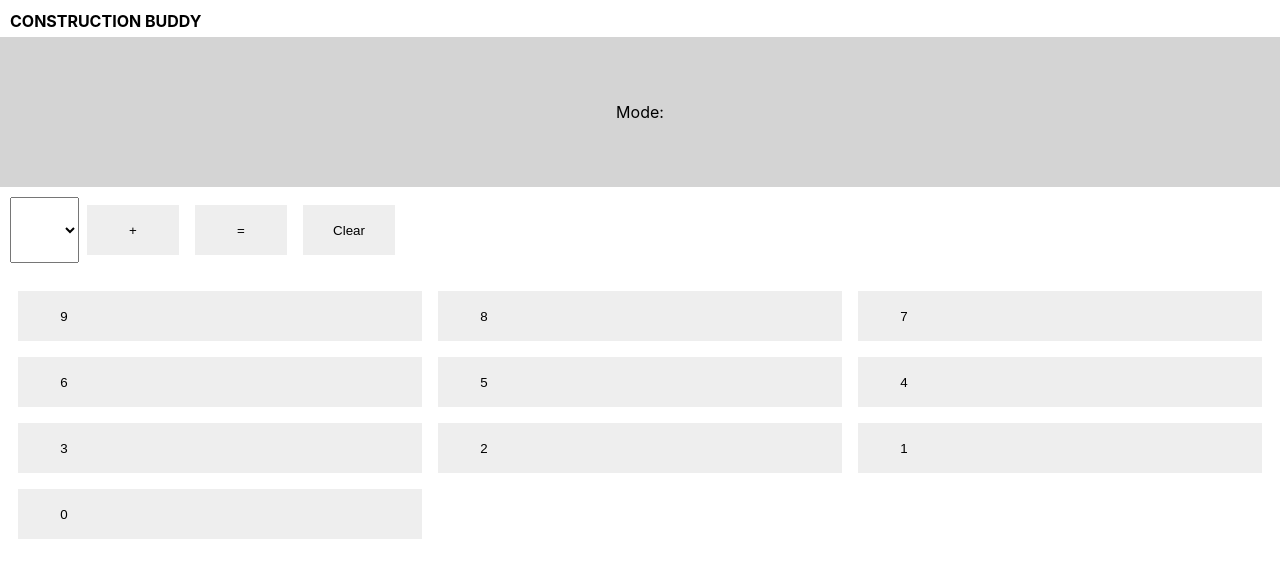
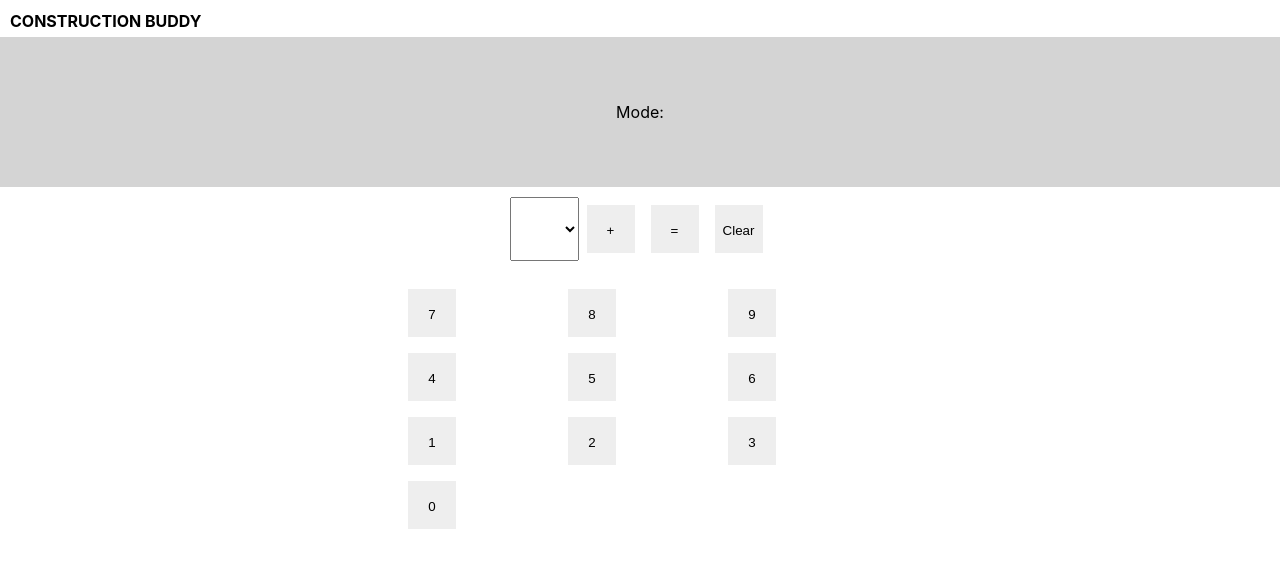
Before and after one commit to nategraves/construction-buddy, a React (Create React App) app: page / in a window 1280 px wide. Shown: the top 578 px of the page. Built offline with nearby package versions, Linux system fonts and the light colour scheme.

Commit message:
Working a bit on UI

```diff
--- a/src/App.tsx
+++ b/src/App.tsx
@@ -1,7 +1,7 @@
 import React from "react";
 
 import { ValueProvider } from "./contexts";
-import { Digits, Display, Targets } from "./components";
+import { Display, PrimaryButtons } from "./components";
 
 function App() {
   return (
@@ -13,7 +13,7 @@ function App() {
           flexDirection: "row",
           flexWrap: "wrap",
           maxHeight: "100vh",
-          justifyContent: "flex-start",
+          justifyContent: "center",
           overflow: "hidden",
           width: "100vw",
         }}
@@ -32,8 +32,7 @@ function App() {
           </h1>
         </div>
         <Display />
-        <Targets />
-        <Digits />
+        <PrimaryButtons />
       </div>
     </ValueProvider>
   );
--- a/src/components/Buttons/Button.tsx
+++ b/src/components/Buttons/Button.tsx
@@ -8,6 +8,7 @@ interface ButtonProps {
   onClick: (currentValue?: number) => void;
   disabled?: boolean;
   children: ReactElement | string;
+  size?: number;
 }
 
 export const Button: FC<ButtonProps> = (props) => {
@@ -18,11 +19,17 @@ export const Button: FC<ButtonProps> = (props) => {
     children,
     disabled,
     textColor = "#000",
+    size = 48,
   } = props;
   return (
     <button
       className="button"
-      style={{ display: "flex", cursor: disabled ? "pointer" : "default" }}
+      style={{
+        display: "flex",
+        cursor: disabled ? "pointer" : "default",
+        width: `${size}px`,
+        height: `${size}px`,
+      }}
       onClick={() => (disabled ? {} : props.onClick())}
     >
       {altFnText != null && (
--- a/src/components/Buttons/Digits/index.tsx
+++ /dev/null
@@ -1,38 +0,0 @@
-import React, { useContext } from "react";
-
-import { ValueContext } from "../../../contexts";
-import { Button } from "../Button";
-
-export function Digits() {
-  const { input, setInput } = useContext(ValueContext);
-
-  const handleButtonPress = (n: number) => {
-    const num = (o: Maybe<number>, n: number) =>
-      parseInt(o != null ? `${o}${n}` : `${n}`, 10);
-
-    setInput(num(input, n));
-  };
-
-  return (
-    <div
-      style={{
-        padding: "10px",
-        // display: "flex",
-        // flexFlow: "row wrap",
-        // alignItems: "space-between",
-        // justifyContent: "flex-start",
-        display: "grid",
-        gridTemplateColumns: "1fr 1fr 1fr",
-        width: "100%",
-      }}
-    >
-      {Array.from(Array(10).keys())
-        .reverse()
-        .map((i) => (
-          <Button key={`button-${i}`} onClick={() => handleButtonPress(i)}>
-            {String(i)}
-          </Button>
-        ))}
-    </div>
-  );
-}
--- /dev/null
+++ b/src/components/Display/ImperialValueDisplay.tsx
@@ -0,0 +1,6 @@
+import React from "react";
+import { ImperialValue } from "types";
+
+export const ImperialValueDisplay = ({ value }: { value: ImperialValue }) => {
+  return <div>Value: </div>;
+};
--- /dev/null
+++ b/src/components/Display/MetricValueDisplay.tsx
@@ -0,0 +1,6 @@
+import React from "react";
+import { MetricValue } from "types";
+
+export const MetricValueDisplay = ({ value }: { value: MetricValue }) => {
+  return <div>Value: </div>;
+};
--- a/src/components/Display.tsx
+++ b/src/components/Display/index.tsx
@@ -1,10 +1,10 @@
 import React, { useContext } from "react";
-import { isImperial, isMetric, isNumber } from "../data/Value";
+import { isImperial, isMetric, isNumber } from "../../data/Value";
 
-import { ValueContext } from "../contexts";
+import { ValueContext } from "../../contexts";
 
 export function Display() {
-  const { input, mode, resolution, stored, total } = useContext(ValueContext);
+  const { input, mode, stored, total } = useContext(ValueContext);
 
   let inputDisplay = "";
   let storedDisplay = "";
@@ -18,19 +18,15 @@ export function Display() {
     const measurements = [];
     console.log("Stored imperial", isImperial(stored));
     if (isImperial(stored)) {
-      const {
-        ft,
-        ins,
-        fr: { n },
-      } = stored;
+      const { ft, ins, fr } = stored;
       if (ft != null) {
         measurements.push(`${ft}ft`);
       }
       if (ins != null) {
         measurements.push(`${ins}in`);
       }
-      if (n != null) {
-        measurements.push(`${stored.fr.n}/${resolution}`);
+      if (fr != null) {
+        measurements.push(`${stored.fr}`);
       }
       storedDisplay = measurements.join(" - ");
     } else if (isMetric(stored)) {
@@ -58,8 +54,8 @@ export function Display() {
       if ("ins" in total) {
         totalDisplay += ` - ${total.ins}in`;
       }
-      if ("n" in total) {
-        totalDisplay += ` - ${total.n}/${resolution}`;
+      if ("fr" in total) {
+        totalDisplay += ` - ${total.fr}`;
       }
     } else if (isMetric(total)) {
       if ("m" in total) {
--- /dev/null
+++ b/src/components/PrimaryButtons.tsx
@@ -0,0 +1,82 @@
+import React, { useContext } from "react";
+
+import { ValueContext } from "../contexts";
+import { Units } from "../types";
+import {
+  Add,
+  Clear,
+  Centimeters,
+  Feet,
+  Fractional,
+  Inches,
+  Meters,
+  Millimeters,
+  Equals,
+  SelectResolution,
+  SelectUnits,
+} from "./Buttons/Functions";
+import { Button } from "./Buttons/Button";
+
+export const PrimaryButtons = () => {
+  const { units } = useContext(ValueContext);
+  const { input, setInput } = useContext(ValueContext);
+
+  const handleButtonPress = (n: number) => {
+    const num = (o: Maybe<number>, n: number) =>
+      parseInt(o != null ? `${o}${n}` : `${n}`, 10);
+
+    setInput(num(input, n));
+  };
+
+  units != null && units.charAt(0).toUpperCase();
+
+  return (
+    <>
+      <div
+        style={{
+          padding: "10px",
+          display: "flex",
+          flexFlow: "row wrap",
+          alignItems: "space-between",
+          justifyContent: "center",
+          width: "100%",
+        }}
+      >
+        <SelectUnits />
+        {units === Units.imperial && <SelectResolution />}
+        <Add />
+        <Equals />
+        <Clear />
+        {units === Units.imperial && (
+          <>
+            <Feet />
+            <Inches />
+            <Fractional />
+          </>
+        )}
+        {units === Units.metric && (
+          <>
+            <Meters />
+            <Centimeters />
+            <Millimeters />
+          </>
+        )}
+      </div>
+      <div
+        style={{
+          padding: "10px",
+          display: "grid",
+          gridTemplateColumns: "1fr 1fr 1fr",
+          width: "100%",
+          maxWidth: "480px",
+        }}
+      >
+        {[7, 8, 9, 4, 5, 6, 1, 2, 3, 0].map((i) => (
+          <Button key={`button-${i}`} onClick={() => handleButtonPress(i)}>
+            {String(i)}
+          </Button>
+        ))}
+      </div>
+    </>
+  );
+};
--- a/src/components/Targets.tsx
+++ /dev/null
@@ -1,56 +0,0 @@
-import React, { useContext } from "react";
-
-import { ValueContext } from "../contexts";
-import { Units } from "../types";
-import {
-  Add,
-  Clear,
-  Centimeters,
-  Feet,
-  Fractional,
-  Inches,
-  Meters,
-  Millimeters,
-  Equals,
-  SelectResolution,
-  SelectUnits,
-} from "./Buttons/Functions";
-
-export const Targets = () => {
-  const { units } = useContext(ValueContext);
-
-  units != null && units.charAt(0).toUpperCase();
-
-  return (
-    <div
-      style={{
-        padding: "10px",
-        display: "flex",
-        flexFlow: "row wrap",
-        alignItems: "space-between",
-        justifyContent: "flex-start",
-        width: "100%",
-      }}
-    >
-      <SelectUnits />
-      {units === Units.imperial && <SelectResolution />}
-      <Add />
-      <Equals />
-      <Clear />
-      {units === Units.imperial && (
-        <>
-          <Feet />
-          <Inches />
-          <Fractional />
-        </>
-      )}
-      {units === Units.metric && (
-        <>
-          <Meters />
-          <Centimeters />
-          <Millimeters />
-        </>
-      )}
-    </div>
-  );
-};
--- a/src/components/index.ts
+++ b/src/components/index.ts
@@ -1,4 +1,3 @@
 export * from "./Buttons/Button";
-export * from "./Buttons/Digits";
 export * from "./Display";
-export * from "./Targets";
+export * from "./PrimaryButtons";
--- a/src/data/Value/divide.ts
+++ b/src/data/Value/divide.ts
@@ -1,4 +1,5 @@
 import { divide as _divide } from "mathjs";
+import { metricToCm } from "utils/math/metricToCm";
 
 import { isImperial } from "./isImperial";
 import { isMetric } from "./isMetric";
@@ -7,6 +8,8 @@ import { Value } from "./Value";
 
 export const divide = (v0: Value, v1: Value) => {
   if (isMetric(v0) && isMetric(v1)) {
+    const v0InCm = metricToCm(v0);
+    const v1InCm = metricToCm(v1);
     const mm = (v0.mm ?? 0) / (v1.mm ?? 0);
     const cm = (v0.cm ?? 0) / (v1.cm ?? 0);
     const m = (v0.m ?? 0) / (v1.m ?? 0);
@@ -17,6 +20,7 @@ export const divide = (v0: Value, v1: Value) => {
       mm,
     };
   }
+
   if (isImperial(v0) && isImperial(v1)) {
     let fr;
 
@@ -28,11 +32,14 @@ export const divide = (v0: Value, v1: Value) => {
     const ft = (v0.ft ?? 0) / (v1.ft ?? 0);
 
     return {
-      ft,
-      ins,
+      ...(ft ? { ft } : {}),
+      ...(ins ? { ins } : {}),
       ...(fr ? { fr } : {}),
     };
   }
+
+  // if (isImperial(v0) && isNumber(v1)) {
+  // }
 
   if (isNumber(v0) && isNumber(v1)) {
     return v0 / v1;
--- /dev/null
+++ b/src/utils/math/metricToCm.ts
@@ -0,0 +1,5 @@
+import { MetricValue } from "types";
+
+export const metricToCm = ({ m, cm, mm }: MetricValue): number => {
+  return m * 100 + cm + mm * 0.1;
+};
```
Also changed, not shown: src/utils/math/imperialToIns.ts (added, +17 -0 lines).
